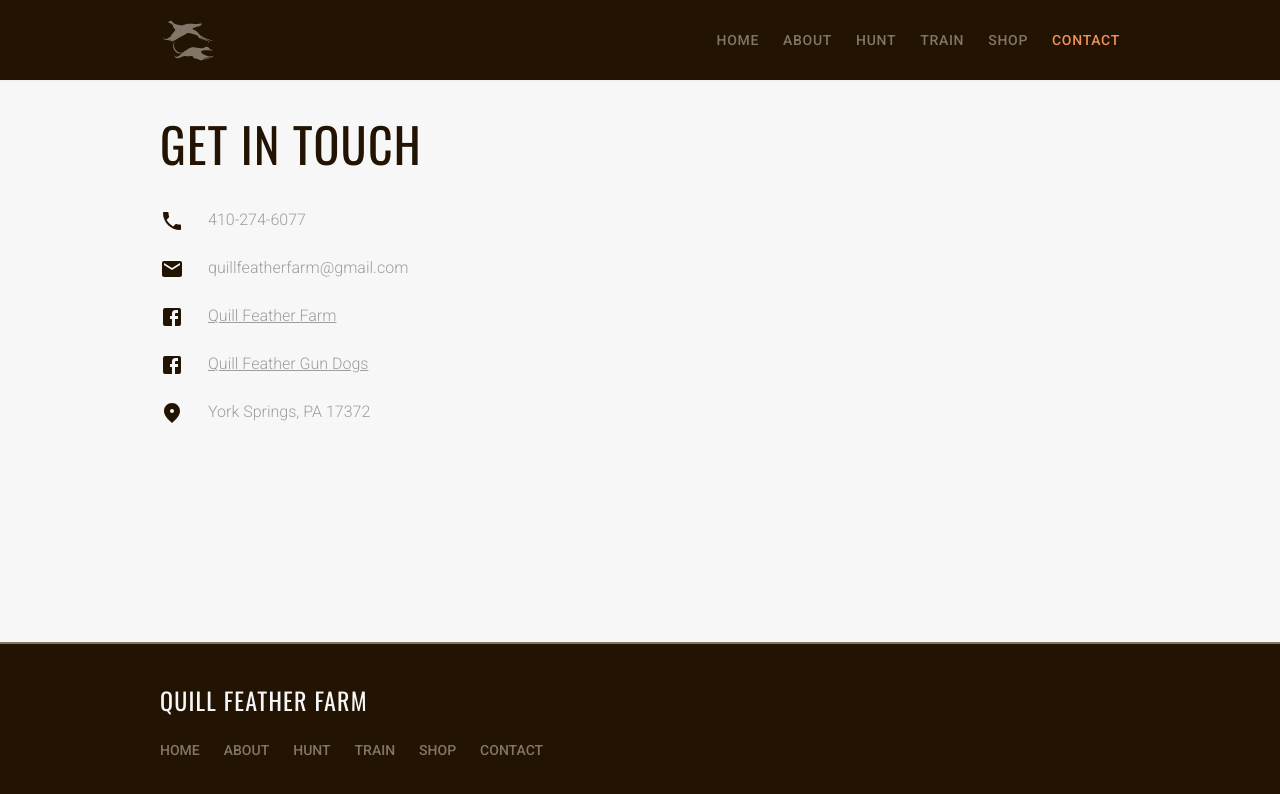
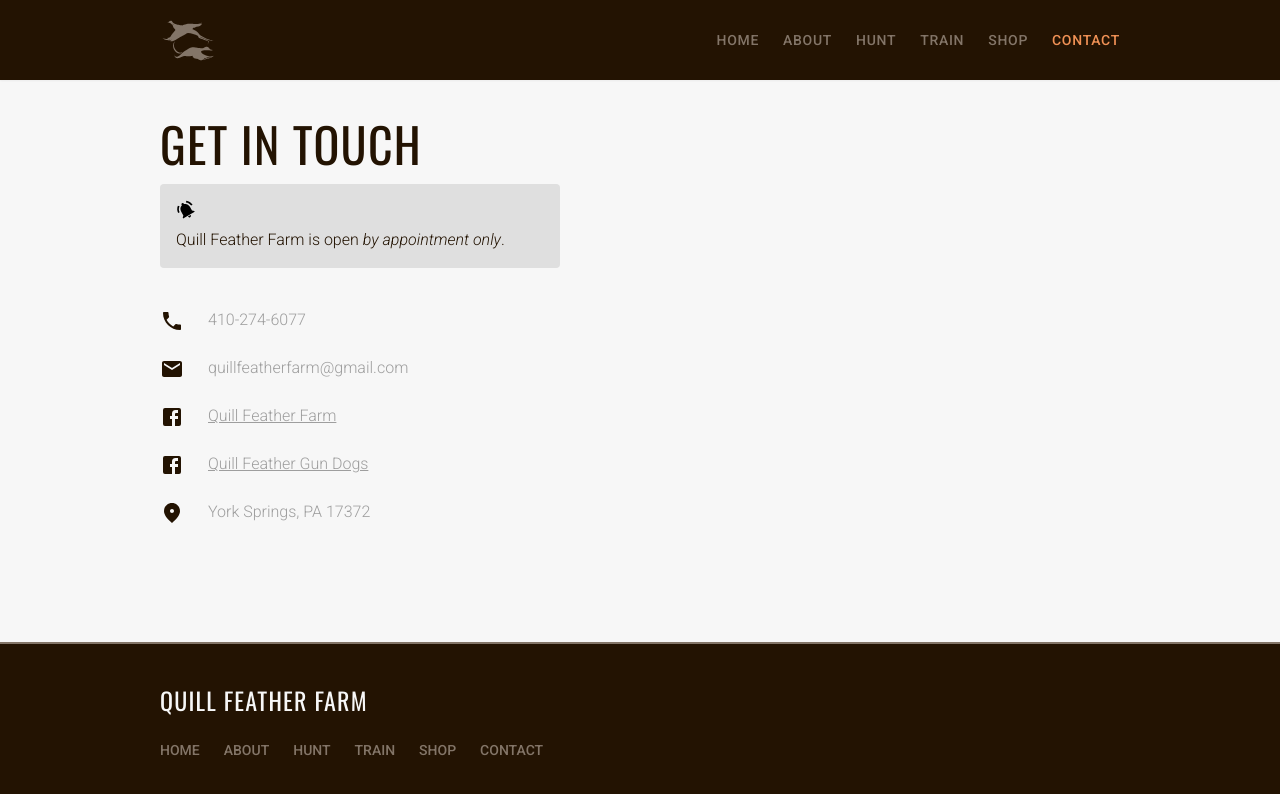
Before and after one commit to greydevv/qf-farm, a Next.js app: page /contact in a window 1280 px wide. Shown: the top 794 px of the page. Built offline with nearby package versions, Linux system fonts and the light colour scheme.

Commit message:
Add apt only disclaimer

```diff
--- a/src/pages/contact.js
+++ b/src/pages/contact.js
@@ -1,5 +1,6 @@
 import { contactInfo } from 'lookups/contacts.js'
 import CampaignIcon from '@mui/icons-material/Campaign'
+import NotificationsActiveIcon from '@mui/icons-material/NotificationsActive'
 
 function ContactEntry({ handle, icon, link }) {
     return (
@@ -18,11 +19,17 @@
 
 export default function Contact() {
     return (
-        <div className='desktop:pt-10 desktop:px-40 desktop:pb-10 px-6 py-12'>
+        <div className='desktop:pt-10 desktop:px-40 desktop:pb-20 px-6 py-12'>
             <div className='col-start-1 row-start-1'>
-                <h1 className='text-qf-black mb-10'>
+                <h1 className='text-qf-black mb-4'>
                     GET IN TOUCH
                 </h1>
+                <div className='desktop:max-w-[400px] w-full bg-qf-light-grey rounded mb-10 p-4'>
+                    <NotificationsActiveIcon fontSize='small' className='mb-2 rotate-[-30deg]' />
+                    <p className='text-qf-dark-brown'>
+                        Quill Feather Farm is open <span className='italic'>by appointment only</span>.
+                    </p>
+                </div>
                 <div className='flex flex-col gap-6 desktop:mx-0 mx-auto'>
                     { contactInfo.map((info, i) => {
                         return <ContactEntry {...info} key={ i } />
```
